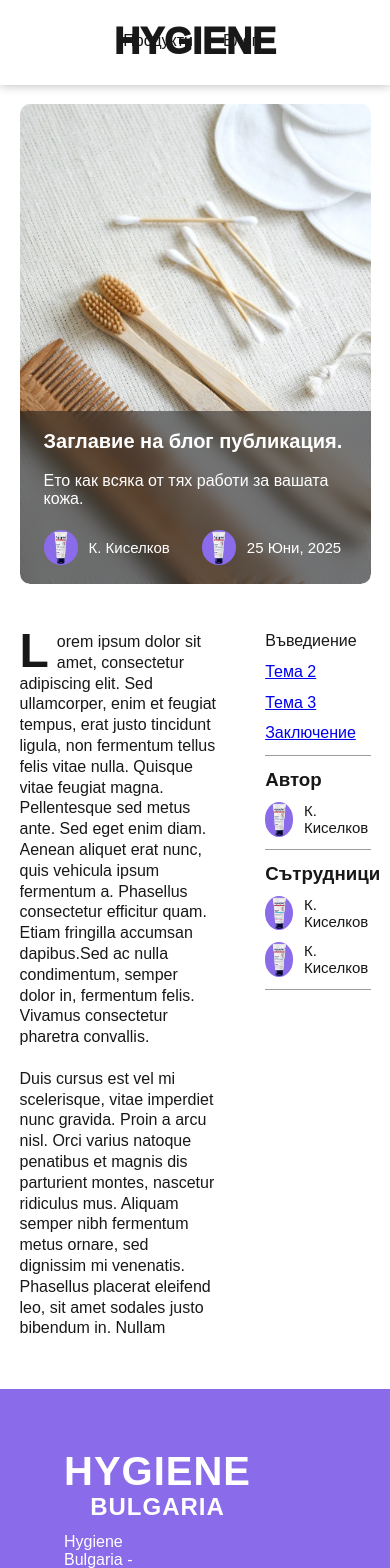
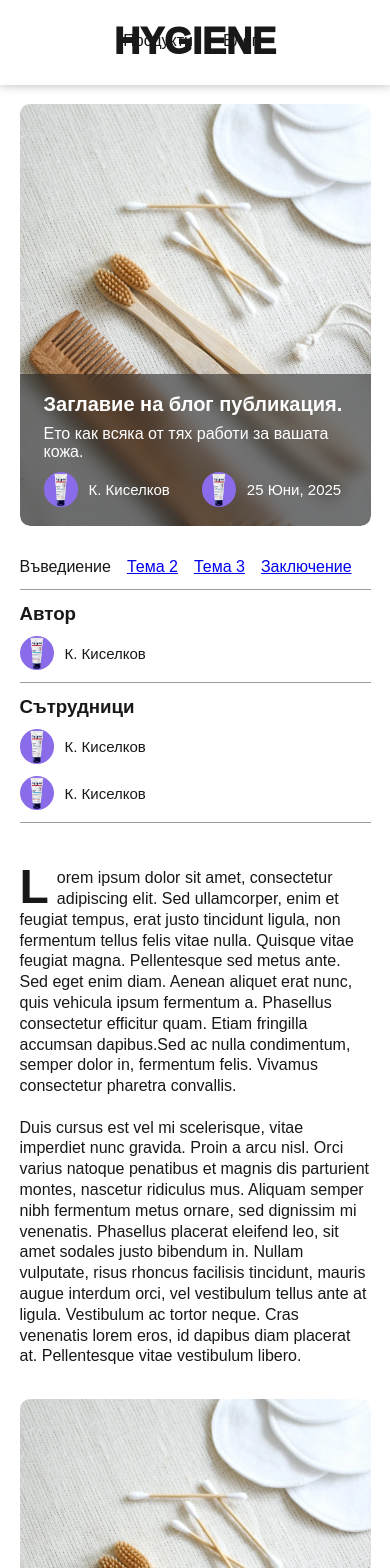
Before and after one commit to KrisKiselkov/Hygiene, a React (Create React App) app: page /blog/1 in a window 390 px wide. Shown: the top 1568 px of the page. Built offline with nearby package versions, Linux system fonts and the light colour scheme.

Commit message:
Hygiene Bulgaria Chrome DevTools Responsive Base Look

```diff
--- a/src/App.css
+++ b/src/App.css
@@ -44,8 +44,7 @@ button {
 }
 
 .news-letter__sub-container input {
-  margin-top: .3em;
-  height: 80%;
+  height: 100%;
   width: 66.3%;
   background-color: transparent;
   color: #fff;
@@ -81,7 +80,7 @@ button {
   }
 
   .news-letter__h2 {
-    font-size: 24px;
+    font-size: 22px;
   }
 
   #sub-container__inp-btn {
@@ -91,13 +90,23 @@ button {
 
 }
 
-@media screen and (max-width: 430px) {
+@media screen and (max-width: 600px) {
   .news-letter__sub-container {
-    width: 93%;
+    width: 90%;
+    height: 3.5em;
+  }
+
+  .news-letter__sub-container input {
+    font-size: 15px;
   }
 
   #sub-container__inp-btn {
     font-size: 14px;
-    top: px;
+    top: 7px;
+    height: 3em;
+  }
+
+  .news-letter {
+    height: 11.5em;
   }
 }
--- a/src/components/Blog-Page/Blog.css
+++ b/src/components/Blog-Page/Blog.css
@@ -296,6 +296,10 @@
 }
 
 @media screen and (max-width: 530px) {
+    .about-main-blog__arrow-figure {
+        display: none;
+    }
+
     .all-blogs-content__all-blogs-div {
         flex: 0 0 calc(90% / 1);
     }
--- a/src/components/Blog-Page/BlogPage.css
+++ b/src/components/Blog-Page/BlogPage.css
@@ -10,7 +10,7 @@
 
 .blog-page__blog-page-main {
     width: 100%;
-    height: 30em;
+    height: 57vh;
     border-radius: 10px;
     overflow: hidden;
     position: relative;
@@ -113,3 +113,35 @@
     height: 100%;
     object-fit: cover;
 }
+
+
+/* MEDIA QUERY */
+@media screen and (max-width: 768px) {
+    .blog-page__blog-page-main {
+        height: 50vh;
+        margin-bottom: 2em;
+    }
+
+    .blog-page__blog-content {
+        flex-direction: column-reverse;
+        row-gap: 2em;
+    }
+
+    .blog-content__blog-content-text {
+        width: 100%;
+        overflow-y: visible;
+        max-height: fit-content;
+    }
+
+    .blog-content__blog-content-nav {
+        width: 100%;
+        position: relative;
+        height: auto;
+    }
+
+    .blog-content-nav__blog-nav-ul {
+        display: flex;
+        flex-wrap: wrap;
+        gap: 1em;
+    }
+}
--- a/src/components/Landing-Main/Main.css
+++ b/src/components/Landing-Main/Main.css
@@ -177,7 +177,7 @@
     gap: 3%;
     row-gap: 2em;
     height: auto;
-    width: 90%;
+    width: 81%;
     margin: 0 auto;
     margin-bottom: 5em;
 }
@@ -493,7 +493,7 @@ strong {
     .product-range__product-list {
         row-gap: 1em;
         flex-wrap: wrap;
-        margin-bottom: 5em;
+        margin-bottom: 3.5em;
     }
 
     .product-list__product-list-div {
@@ -507,7 +507,7 @@ strong {
 
     .product-range__explore-more {
         gap: 4%;
-        margin-bottom: -2em;
+        margin-bottom: -3em;
     }
 
     .explore-more__explore-img-divs {
@@ -524,7 +524,7 @@ strong {
     }
 
     .mb-products__product-div {
-        min-width: 40%;
+        min-width: 38%;
     }
 
     .most-bought__title-p {
@@ -603,12 +603,12 @@ strong {
         display: flex;
         justify-content: center;
         gap: 1em;
-        width: 80%;
+        width: 90%;
     }
 
     .explore-img-divs__img-div {
         height: 15.5em;
-
+        width: 50%;
     }
 
     .img-div--fr-div {
@@ -632,19 +632,34 @@ strong {
 
     .explore-more__explore-text-div {
         width: 90%;
-        line-height: px;
         font-size: 17px;
         font-weight: 500;
         text-align: justify;
     }
 
+    .most-bought__title-p {
+        width: 90%;
+        margin: 0 auto;
+    }
+
+    .mb-products__product-div {
+        width: 90%;
+    }
+
+
+
     .ratings__ratings-div {
-        height: 15em;
+        height: ;
         min-width: 85%;
         padding: 1.6em 2em;
         border-radius: 15px;
         background-color: #dbd5fa;
         margin-bottom: 1em;
+        padding: 1.2em 1.8em;
+    }
+
+    .ratings-div__quotes-figure {
+        width: 2.2em;
     }
 
 
--- a/src/components/Product-Page/Product.css
+++ b/src/components/Product-Page/Product.css
@@ -463,7 +463,7 @@ body.no-scroll {
     margin-bottom: 2em;
     flex-direction: column;
     flex-wrap: wrap;
-    height: 83vh;
+    height: 85vh;
     gap: 2% 0;
   }
 
@@ -540,7 +540,5 @@ body.no-scroll {
 }
 
 @media screen and (max-width: 552px){
-  .mb-products__product-div {
-    width: 90%;
-  }
+
 }
--- a/src/components/Product-Page/ProductPage.css
+++ b/src/components/Product-Page/ProductPage.css
@@ -17,6 +17,7 @@
     gap: 2%;
     box-shadow: 0px 0px 10px 0px rgba(139, 107, 233, 0.8);
     margin-bottom: 3em;
+    overflow: hidden;
 }
 
 .product-main__product-img-div {
@@ -600,24 +601,27 @@
     .yml--product-div {
         min-width: 60%;
     }
+
+    .product-main__product-img-div {
+        margin-top: -1em;
+    }
+
+    .product-img-div__product-all-img {
+        display: none;
+    }
+
+    .product-img-div__product-main-img {
+        min-width: 111%;
+        height: 36vh;
+        margin-bottom: .3em;
+    }
 }
 
 
 @media screen and (max-width: 431px) {
-    .product__product-main {
-        border-radius: 10px;
-    }
-
-    .product-all-img__figure img {
-        width: 85%;
-    }
-
-    .product-img-div__product-main-img {
-        width: 78%;
-    }
 
     .product-main-img__figure img {
-        width: 95%;
+        width: 67%;
     }
 
     .product-info-div__product-rating {
```
